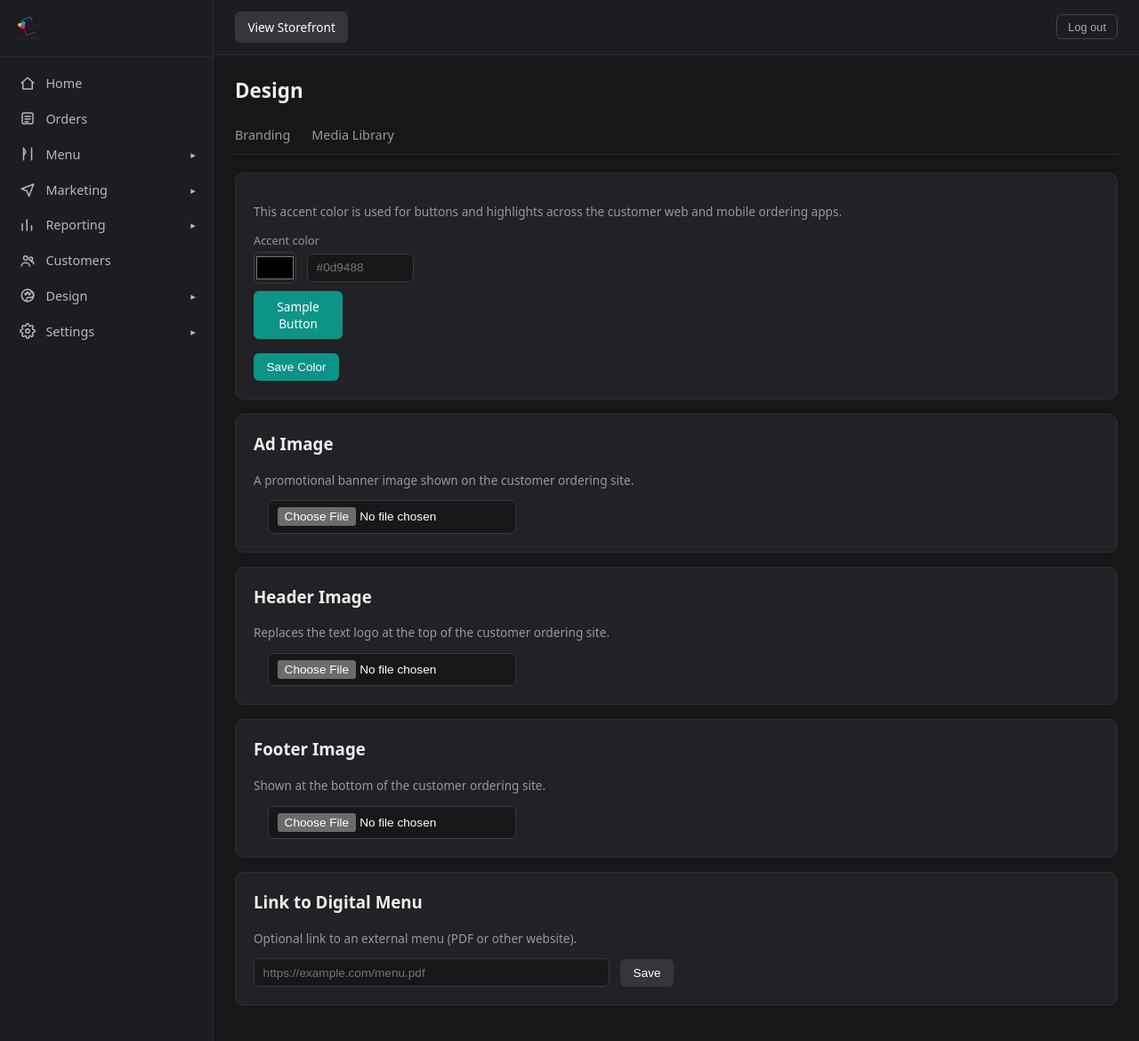
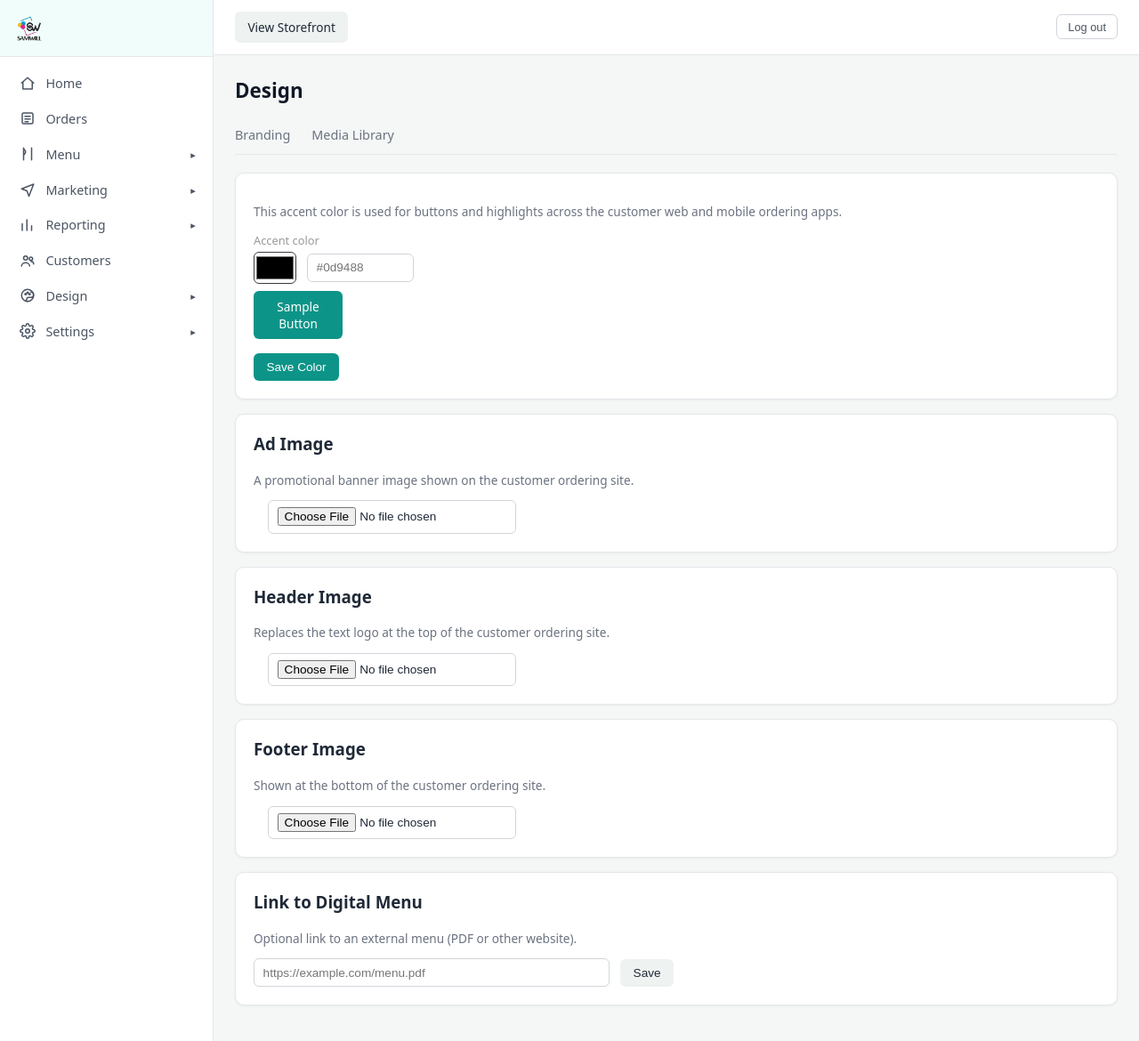
Before and after one commit to SAMWILL24/samwill-online-order, a Node server app: template server/views/admin/design/branding.ejs in a window 1280 px wide. Shown: the whole page at 89% size. Run offline with Node 20, Linux system fonts and the light colour scheme; the template is opened without the code that fills it, so the values that code supplies are empty; some libraries are stand-ins or nearby versions.

Commit message:
Switch admin panel to a bright light theme
The dark theme read as too heavy/gloomy. Admin sidebar, login, and the
store-picker landing now use a light background with the existing teal
brand accent instead of near-black panels.

```diff
--- a/server/views/admin/_sidebar.ejs
+++ b/server/views/admin/_sidebar.ejs
@@ -1,59 +1,60 @@
 <style>
-  :root { color-scheme: dark; }
+  :root { color-scheme: light; }
   * { box-sizing: border-box; }
-  body { font-family: system-ui, sans-serif; background: #17171a; color: #eee; margin: 0; display: flex; min-height: 100vh; }
+  body { font-family: system-ui, sans-serif; background: #f4f7f6; color: #1f2937; margin: 0; display: flex; min-height: 100vh; }
   a { color: inherit; }
 
-  .admin-sidebar { width: 240px; flex-shrink: 0; background: #1c1c21; border-right: 1px solid #2a2a30; display: flex; flex-direction: column; }
-  .sidebar-brand { display: flex; align-items: center; gap: 0.6rem; padding: 1.1rem 1.2rem; font-weight: 700; color: #fff; border-bottom: 1px solid #2a2a30; }
+  .admin-sidebar { width: 240px; flex-shrink: 0; background: #ffffff; border-right: 1px solid #e5e7eb; display: flex; flex-direction: column; }
+  .sidebar-brand { display: flex; align-items: center; gap: 0.6rem; padding: 1.1rem 1.2rem; font-weight: 700; color: #0f766e; border-bottom: 1px solid #e5e7eb; background: #f0fdfa; }
   .sidebar-brand img { height: 28px; width: auto; }
   .sidebar-nav { padding: 0.6rem 0; overflow-y: auto; }
   .nav-section { }
   .nav-section-header {
     display: flex; align-items: center; gap: 0.7rem; padding: 0.65rem 1.2rem;
-    color: #b7b7bd; text-decoration: none; font-size: 0.9rem; cursor: pointer; border-left: 3px solid transparent;
+    color: #4b5563; text-decoration: none; font-size: 0.9rem; cursor: pointer; border-left: 3px solid transparent;
   }
   .nav-section-header .icon { width: 18px; height: 18px; flex-shrink: 0; }
   .nav-section-header .chevron { margin-left: auto; font-size: 0.7rem; transition: transform 0.15s; }
   .nav-section.open .chevron { transform: rotate(90deg); }
-  .nav-section.active > .nav-section-header { color: #2dd4bf; border-left-color: #2dd4bf; background: rgba(45,212,191,0.08); font-weight: 600; }
-  .nav-section-header:hover { color: #fff; }
+  .nav-section.active > .nav-section-header { color: #0d9488; border-left-color: #0d9488; background: rgba(13,148,136,0.08); font-weight: 600; }
+  .nav-section-header:hover { color: #111827; }
   .nav-subitems { list-style: none; margin: 0; padding: 0; display: none; }
   .nav-section.open .nav-subitems { display: block; }
   .nav-subitems li a {
-    display: block; padding: 0.5rem 1.2rem 0.5rem 3rem; font-size: 0.85rem; color: #999; text-decoration: none; border-left: 3px solid transparent;
+    display: block; padding: 0.5rem 1.2rem 0.5rem 3rem; font-size: 0.85rem; color: #6b7280; text-decoration: none; border-left: 3px solid transparent;
   }
-  .nav-subitems li a:hover { color: #fff; }
-  .nav-subitems li a.active { color: #2dd4bf; border-left-color: #2dd4bf; background: rgba(45,212,191,0.08); font-weight: 600; }
+  .nav-subitems li a:hover { color: #111827; }
+  .nav-subitems li a.active { color: #0d9488; border-left-color: #0d9488; background: rgba(13,148,136,0.08); font-weight: 600; }
 
   .admin-content { flex: 1; display: flex; flex-direction: column; min-width: 0; }
-  .admin-topbar { display: flex; align-items: center; gap: 1rem; padding: 0.8rem 1.5rem; border-bottom: 1px solid #2a2a30; background: #1c1c21; }
+  .admin-topbar { display: flex; align-items: center; gap: 1rem; padding: 0.8rem 1.5rem; border-bottom: 1px solid #e5e7eb; background: #ffffff; }
   .admin-topbar .spacer { flex: 1; }
-  .admin-topbar .who { color: #888; font-size: 0.8rem; }
+  .admin-topbar .who { color: #6b7280; font-size: 0.8rem; }
   .admin-topbar form { display: inline; }
-  .admin-topbar .logout { background: none; border: 1px solid #444; color: #aaa; border-radius: 6px; padding: 0.35rem 0.75rem; cursor: pointer; font-size: 0.8rem; }
+  .admin-topbar .logout { background: #fff; border: 1px solid #d1d5db; color: #4b5563; border-radius: 6px; padding: 0.35rem 0.75rem; cursor: pointer; font-size: 0.8rem; }
+  .admin-topbar .logout:hover { background: #f3f4f6; }
   .admin-main { flex: 1; overflow-y: auto; padding: 1.5rem; }
 
   .btn { background: #0d9488; border: none; color: #fff; padding: 0.5rem 0.9rem; border-radius: 6px; cursor: pointer; font-size: 0.85rem; text-decoration: none; display: inline-block; }
   .btn:hover { background: #0f766e; }
-  .btn.secondary { background: #35353c; }
-  .btn.secondary:hover { background: #40404a; }
-  .btn.danger { background: #7a2a2a; }
-  .btn.danger:hover { background: #942f2f; }
-  .card { background: #212126; border: 1px solid #2f2f35; border-radius: 10px; padding: 1.25rem; margin-bottom: 1rem; }
-  input, select, textarea { background: #17171a; border: 1px solid #3a3a42; color: #fff; border-radius: 6px; padding: 0.45rem 0.6rem; font-size: 0.85rem; }
-  h1 { font-size: 1.4rem; margin: 0 0 1rem; }
-  .muted { color: #999; font-size: 0.85rem; }
+  .btn.secondary { background: #eef2f1; color: #1f2937; }
+  .btn.secondary:hover { background: #e2e8e6; }
+  .btn.danger { background: #dc2626; }
+  .btn.danger:hover { background: #b91c1c; }
+  .card { background: #ffffff; border: 1px solid #e5e7eb; border-radius: 10px; padding: 1.25rem; margin-bottom: 1rem; box-shadow: 0 1px 3px rgba(16,24,40,0.05); }
+  input, select, textarea { background: #ffffff; border: 1px solid #d1d5db; color: #1f2937; border-radius: 6px; padding: 0.45rem 0.6rem; font-size: 0.85rem; }
+  h1 { font-size: 1.4rem; margin: 0 0 1rem; color: #111827; }
+  .muted { color: #6b7280; font-size: 0.85rem; }
   .stat-grid { display: grid; grid-template-columns: repeat(auto-fit, minmax(180px, 1fr)); gap: 1rem; margin-bottom: 1.5rem; }
-  .stat-card { background: #212126; border: 1px solid #2f2f35; border-radius: 10px; padding: 1.1rem; }
-  .stat-card .label { font-size: 0.75rem; text-transform: uppercase; letter-spacing: 0.04em; color: #999; margin-bottom: 0.4rem; }
-  .stat-card .value { font-size: 1.7rem; font-weight: 700; color: #fff; }
-  .tabs { display: flex; gap: 1.5rem; border-bottom: 1px solid #2a2a30; margin-bottom: 1.25rem; }
-  .tabs a { padding: 0.6rem 0; color: #999; text-decoration: none; font-size: 0.9rem; border-bottom: 2px solid transparent; }
-  .tabs a.active { color: #2dd4bf; border-bottom-color: #2dd4bf; font-weight: 600; }
+  .stat-card { background: #ffffff; border: 1px solid #e5e7eb; border-radius: 10px; padding: 1.1rem; box-shadow: 0 1px 3px rgba(16,24,40,0.05); }
+  .stat-card .label { font-size: 0.75rem; text-transform: uppercase; letter-spacing: 0.04em; color: #6b7280; margin-bottom: 0.4rem; }
+  .stat-card .value { font-size: 1.7rem; font-weight: 700; color: #0f766e; }
+  .tabs { display: flex; gap: 1.5rem; border-bottom: 1px solid #e5e7eb; margin-bottom: 1.25rem; }
+  .tabs a { padding: 0.6rem 0; color: #6b7280; text-decoration: none; font-size: 0.9rem; border-bottom: 2px solid transparent; }
+  .tabs a.active { color: #0d9488; border-bottom-color: #0d9488; font-weight: 600; }
   table.admin-table { width: 100%; border-collapse: collapse; }
-  table.admin-table th { text-align: left; font-size: 0.75rem; text-transform: uppercase; color: #999; padding: 0.6rem; border-bottom: 1px solid #2a2a30; }
-  table.admin-table td { padding: 0.6rem; border-bottom: 1px solid #24242a; font-size: 0.88rem; }
+  table.admin-table th { text-align: left; font-size: 0.75rem; text-transform: uppercase; color: #6b7280; padding: 0.6rem; border-bottom: 1px solid #e5e7eb; }
+  table.admin-table td { padding: 0.6rem; border-bottom: 1px solid #f0f0f3; font-size: 0.88rem; }
 </style>
 
 <%
```
Also changed, not shown: server/views/admin/login.ejs (+6 -6 lines), server/views/store-picker.ejs (+7 -7 lines).
